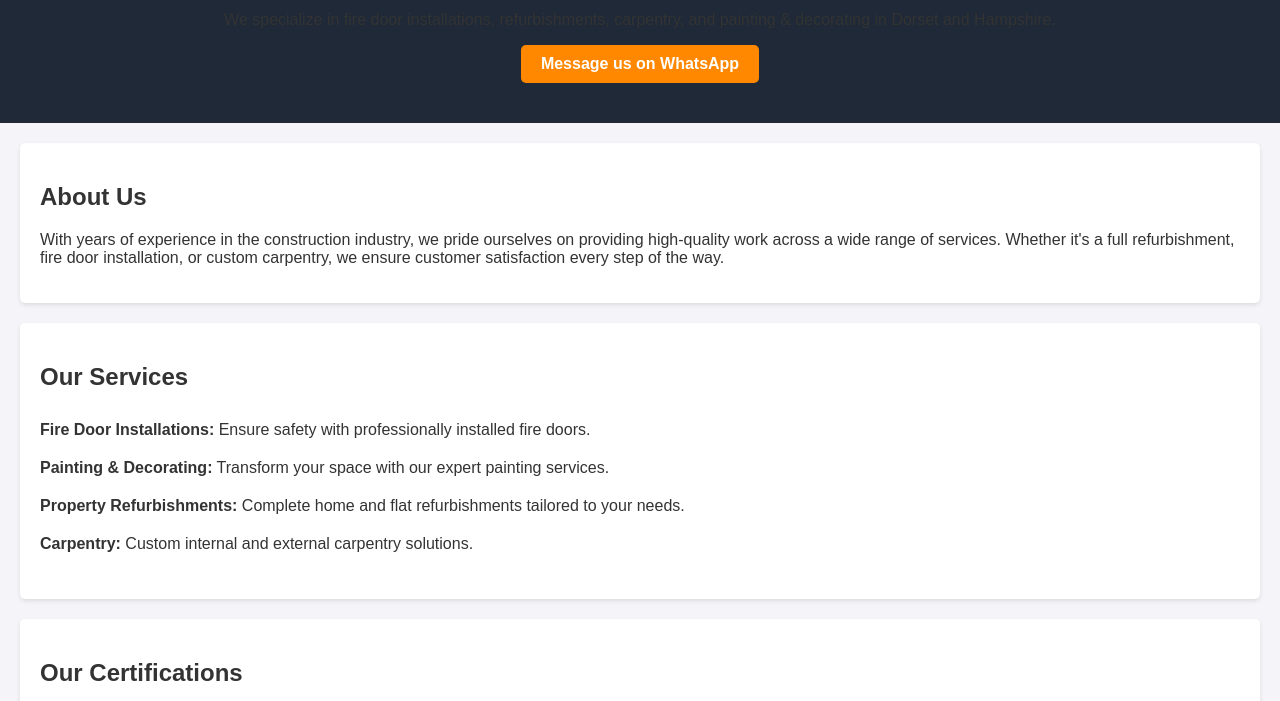
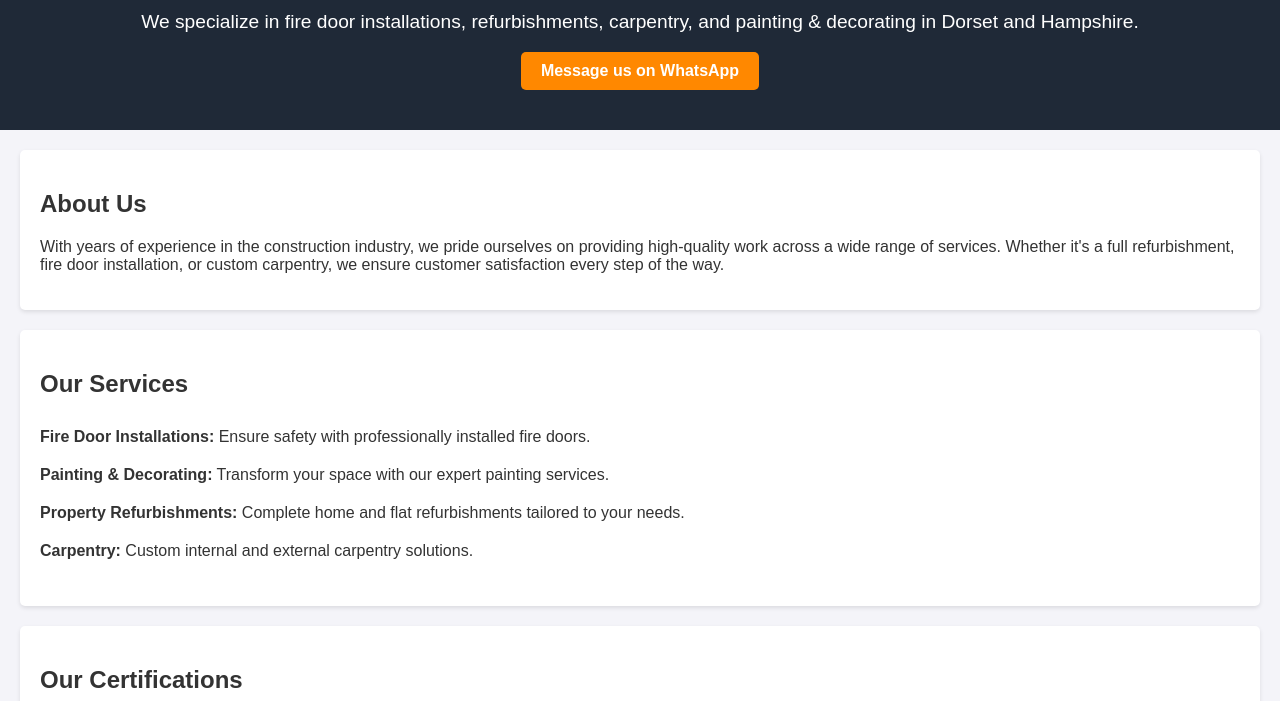
Before and after one commit to Dickscarpentry/Construction-website, a plain HTML site: page index.html in a window 1280 px wide. Shown: the part 227-928 px from the top of the page. Drawn offline with Linux system fonts and the light colour scheme.

Commit message:
Update styles.css

```diff
--- a/styles.css
+++ b/styles.css
@@ -22,6 +22,11 @@ header {
 #hero h2 {
     font-size: 2em;
     color: #FF8800; /* Bright Orange */
+}
+
+#hero p {
+    color: white; /* Makes the paragraph text clearer */
+    font-size: 1.2em; /* Adjusts the font size for better readability */
 }
 
 .whatsapp-btn {
```
